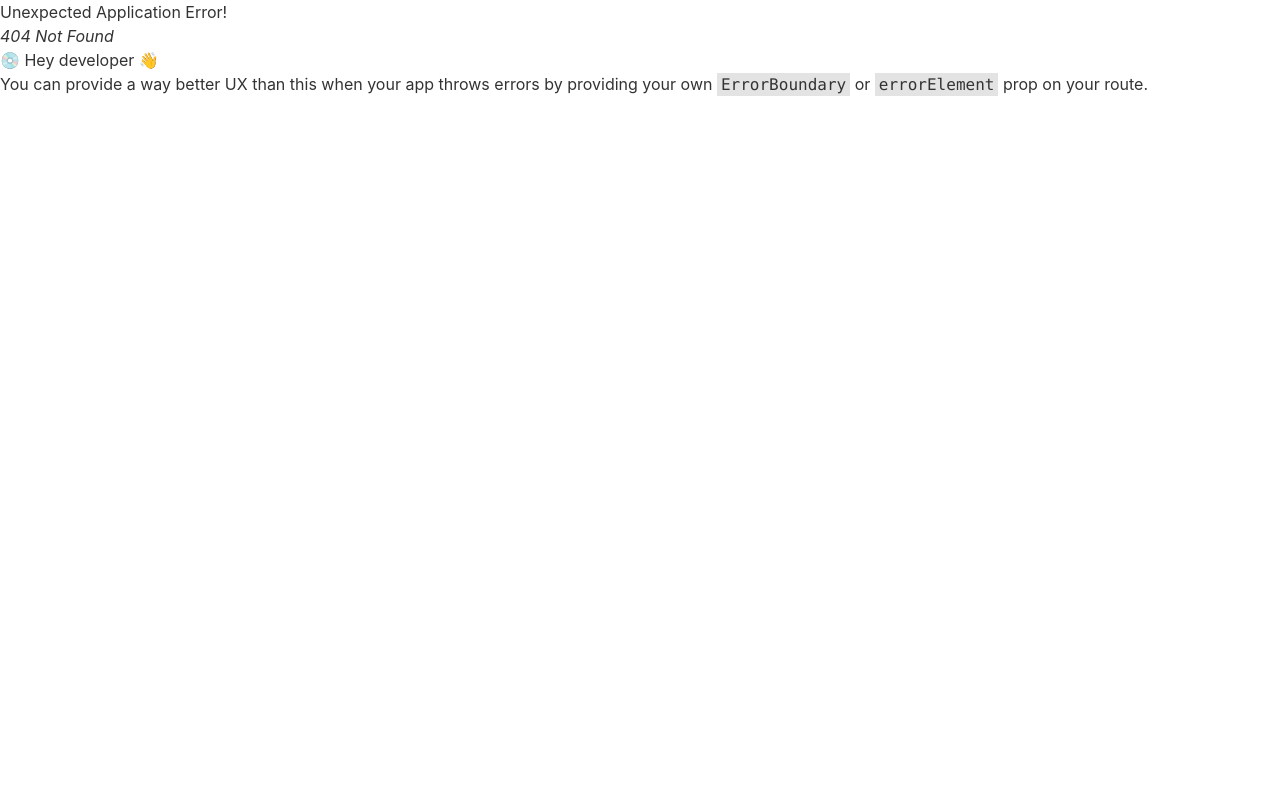
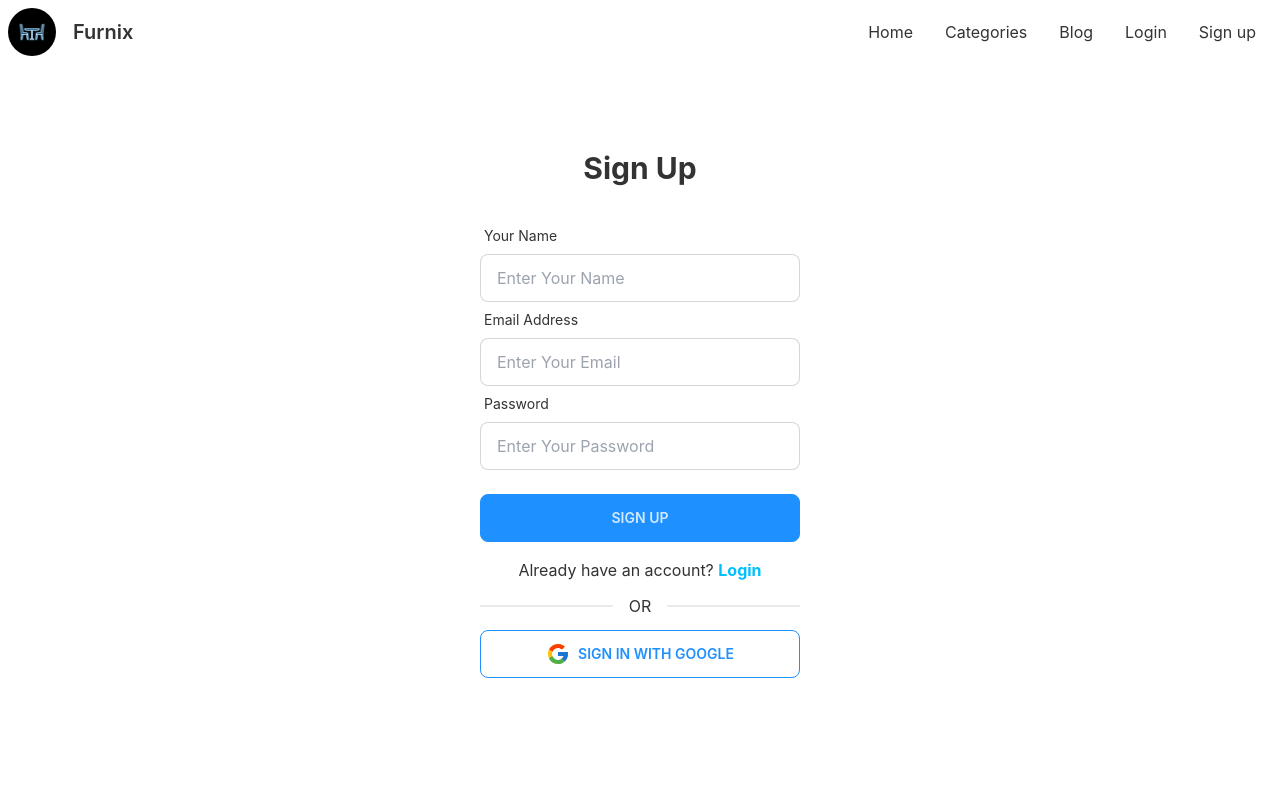
Before and after one commit to Palash-ahmed/dream-furniture-client, a React (Create React App) app: page /signup in a window 1280 px wide. Before the commit this address had no page. Shown: the top 800 px of the page. Built offline with nearby package versions, Linux system fonts and the light colour scheme; no server answers.

Commit message:
Login and SignUp  Complete

```diff
--- a/src/Pages/Login/Login.js
+++ b/src/Pages/Login/Login.js
@@ -1,12 +1,27 @@
+import React, { useContext, useState } from 'react';
 import { useForm } from 'react-hook-form';
 import { Link } from 'react-router-dom';
 import { FcGoogle } from "react-icons/fc";
+import { AuthContext } from '../../contexts/AuthProvider';
 
 const Login = () => {
-    const { register, handleSubmit } = useForm()
+    const { register, formState: {errors}, handleSubmit } = useForm()
+    const {logIn} = useContext(AuthContext);
+    const [loginError, setLoginError] = useState('');
+
 
     const handleLogin = data =>{
         console.log(data);
+        setLoginError('');
+        logIn(data.email, data.password)
+        .then(result => {
+            const user = result.user;
+            console.log(user)
+        })
+        .catch(error => {
+            console.error(error.message)
+            setLoginError(error.message);
+        });
     }
 
     return (
@@ -17,14 +32,18 @@
 
                     <div className="form-control w-full max-w-xs">
                         <label className="label"><span className="label-text">Email Address</span></label>
-                        <input type="text" {...register("email")} placeholder="Enter Your Email" className="input input-bordered w-full max-w-xs"/>
+                        <input type="email" {...register("email", {required: "Email Address is required"})} placeholder="Enter Your Email" className="input input-bordered w-full max-w-xs"/>
+                        {errors.email && <p className='text-error'>{errors.email?.message}</p>}
                     </div>
                     <div className="form-control w-full max-w-xs">
                         <label className="label"><span className="label-text">Password</span></label>
-                        <input type="password" {...register("password")} placeholder="Enter Your Password" className="input input-bordered w-full max-w-xs"/>
-                        <label className="label"><span className="label-text">Forget Password?</span></label>
+                        <input type="password" {...register("password",  {required: "Password is required", minLength: {value: 6, message: 'Password must be 6 characters'}})} placeholder="Enter Your Password" className="input input-bordered w-full max-w-xs"/>
+                        {errors.password && <p className='text-error'>{errors.password?.message}</p>}
                     </div>
-                    <input className='btn btn-primary w-full' value='Login' type="submit" />
+                    <input className='btn btn-primary w-full mt-6' value='Login' type="submit" />
+                    <div>
+                        { loginError && <p className='text-error'>{loginError}</p>}
+                    </div>
                 </form>
                 <p className='my-4 text-center'>Don't have an account? <Link className='text-secondary Link link-hover font-bold' to='/signup'>Sign Up</Link></p>
                 <div className="divider">OR</div>
--- a/src/Pages/Shared/Navbar/Navbar.js
+++ b/src/Pages/Shared/Navbar/Navbar.js
@@ -1,16 +1,32 @@
-import React from 'react';
+import React, { useContext } from 'react';
 import { Link } from 'react-router-dom';
 import furniture from '../../../assets/dining-room-icon.jpg'
+import { AuthContext } from '../../../contexts/AuthProvider';
 
 const Navbar = () => {
+    const { user, logOut } = useContext(AuthContext);
+
+    const handleLogOut = () =>{
+        logOut()
+        .then(()=>{})
+        .catch(error => console.error(error));
+    }
 
     const menuItems = <>
         <li><Link to='/'>Home</Link></li>
         <li><Link to='/categories'>Categories</Link></li>
-        <li><Link to='/dashboard'>Dashboard</Link></li>
         <li><Link to='/blog'>Blog</Link></li>
-        <li><Link to='/login'>Login</Link></li>
-        <li><Link to='/signup'>Sign up</Link></li>
+        {user?.uid ?
+            <>
+                <li><Link to='/dashboard'>Dashboard</Link></li>
+                <li><button onClick={handleLogOut}>Log Out</button></li>
+            </>
+            :
+            <>
+                <li><Link to='/login'>Login</Link></li>
+                <li><Link to='/signup'>Sign up</Link></li>
+            </>
+        }
     </>
 
     return (
--- /dev/null
+++ b/src/Pages/SignUp/SignUp.js
@@ -0,0 +1,60 @@
+import React, { useContext } from 'react';
+import { Link } from 'react-router-dom';
+import { FcGoogle } from "react-icons/fc";
+import { useForm } from 'react-hook-form';
+import { AuthContext } from '../../contexts/AuthProvider';
+
+const SignUp = () => {
+
+    const {register, handleSubmit, formState: {errors}} = useForm();
+    const {createUser} = useContext(AuthContext);
+    const handleSignUp =(data)=>{
+        console.log(data);
+        createUser(data.email, data.password)
+        .then(result =>{
+            const user = result.user;
+            console.log(user);
+        })
+        .catch(error => console.error(error));
+    }
+
+    return (
+        <div className='h-[700px] flex justify-center items-center'>
+            <div className='w-96 p-8'>
+                <h2 className="text-3xl font-bold text-center mb-8">Sign Up</h2>
+                <form onSubmit={handleSubmit(handleSignUp)}>
+
+                    <div className="form-control w-full max-w-xs">
+                        <label className="label"><span className="label-text">Your Name</span></label>
+                        <input type="text" {...register("name", {required: 'Name is required'})} placeholder="Enter Your Name" className="input input-bordered w-full max-w-xs" />
+                        {errors.name && <p className='text-error'>{errors.name?.message}</p>}
+                    </div>
+
+                    <div className="form-control w-full max-w-xs">
+                        <label className="label"><span className="label-text">Email Address</span></label>
+                        <input type="email" {...register("email", {
+                            required: "Email Address is required"
+                        })} placeholder="Enter Your Email" className="input input-bordered w-full max-w-xs" />
+                        {errors.email && <p className='text-error'>{errors.email?.message}</p>}
+                    </div>
+
+                    <div className="form-control w-full max-w-xs">
+                        <label className="label"><span className="label-text">Password</span></label>
+                        <input type="password" {...register("password", {
+                            required: 'Password is required',
+                            minLength: {value: 6, message: 'Password must be 6 characters'}
+                        })} placeholder="Enter Your Password" className="input input-bordered w-full max-w-xs" />
+                        {errors.password && <p className='text-error'>{errors.password?.message}</p>}
+                    </div>
+
+                    <input className='btn btn-primary w-full mt-6' value='Sign Up' type="submit" />
+                </form>
+                <p className='my-4 text-center'>Already have an account? <Link className='text-secondary Link link-hover font-bold' to='/login'>Login</Link></p>
+                <div className="divider">OR</div>
+                <button className='w-full btn btn-outline btn-primary text-bold'><FcGoogle className='text-2xl mr-2'></FcGoogle>Sign In with Google</button>
+            </div>
+        </div>
+    );
+};
+
+export default SignUp;
--- a/src/Routes/Routes.js
+++ b/src/Routes/Routes.js
@@ -4,6 +4,7 @@
 import Home from "../Pages/Home/Home/Home"
 import Login from "../Pages/Login/Login";
 import ProductsDetails from "../Pages/ProductsDetails/ProductsDetails";
+import SignUp from "../Pages/SignUp/SignUp";
 
 export const router = createBrowserRouter([
     {
@@ -19,6 +20,10 @@
                 element: <Login></Login>
             },
             {
+                path: '/signup',
+                element: <SignUp></SignUp>
+            },
+            {
                 path: '/category/:id',
                 element: <Category></Category>,
                 loader: ({params}) => fetch(`http://localhost:5000/categories/${params.id}`)
--- /dev/null
+++ b/src/contexts/AuthProvider.js
@@ -0,0 +1,42 @@
+import React, { createContext, useEffect, useState } from 'react';
+import {createUserWithEmailAndPassword, getAuth, onAuthStateChanged, signInWithEmailAndPassword, signOut} from 'firebase/auth';
+import app from '../firebase/firebase.config';
+
+export const AuthContext = createContext();
+const auth =getAuth(app)
+
+const AuthProvider = ({children}) => {
+    const [user, setUser] = useState(null);
+    const createUser = (email, password) =>{
+        return createUserWithEmailAndPassword(auth, email, password);
+    }
+
+    const logIn = (email, password) =>{
+        return signInWithEmailAndPassword(auth, email, password);
+    }
+
+    const logOut = () =>{
+        return signOut(auth);
+    }
+
+    useEffect(()=>{
+        const unsubscribe = onAuthStateChanged(auth, currentUser =>{
+            console.log('Observer');
+            setUser(currentUser);
+        });
+        return () => unsubscribe();
+    },[])
+    const authInfo = {
+        user,
+        createUser,
+        logIn,
+        logOut
+    }
+    return (
+        <AuthContext.Provider value={authInfo}>
+            {children}
+        </AuthContext.Provider>
+    );
+};
+
+export default AuthProvider;
--- a/src/firebase/firebase.config.js
+++ b/src/firebase/firebase.config.js
@@ -0,0 +1,18 @@
+// Import the functions you need from the SDKs you need
+import { initializeApp } from "firebase/app";
+// TODO: Add SDKs for Firebase products that you want to use
+// https://firebase.google.com/docs/web/setup#available-libraries
+
+// Your web app's Firebase configuration
+const firebaseConfig = {
+  apiKey: process.env.REACT_APP_apiKey,
+  authDomain: process.env.REACT_APP_authDomain,
+  projectId: process.env.REACT_APP_projectId,
+  storageBucket: process.env.REACT_APP_storageBucket,
+  messagingSenderId: process.env.REACT_APP_messagingSenderId,
+  appId: process.env.REACT_APP_appId,
+};
+
+// Initialize Firebase
+const app = initializeApp(firebaseConfig);
+export default app;
--- a/src/index.js
+++ b/src/index.js
@@ -3,11 +3,14 @@
 import './index.css';
 import App from './App';
 import reportWebVitals from './reportWebVitals';
+import AuthProvider from './contexts/AuthProvider';
 
 const root = ReactDOM.createRoot(document.getElementById('root'));
 root.render(
   <React.StrictMode>
-    <App />
+    <AuthProvider>
+      <App />
+    </AuthProvider>
   </React.StrictMode>
 );
 
```
Also changed, not shown: src/Pages/Dashboard/Dashbpard/Dashboard.js (added).
